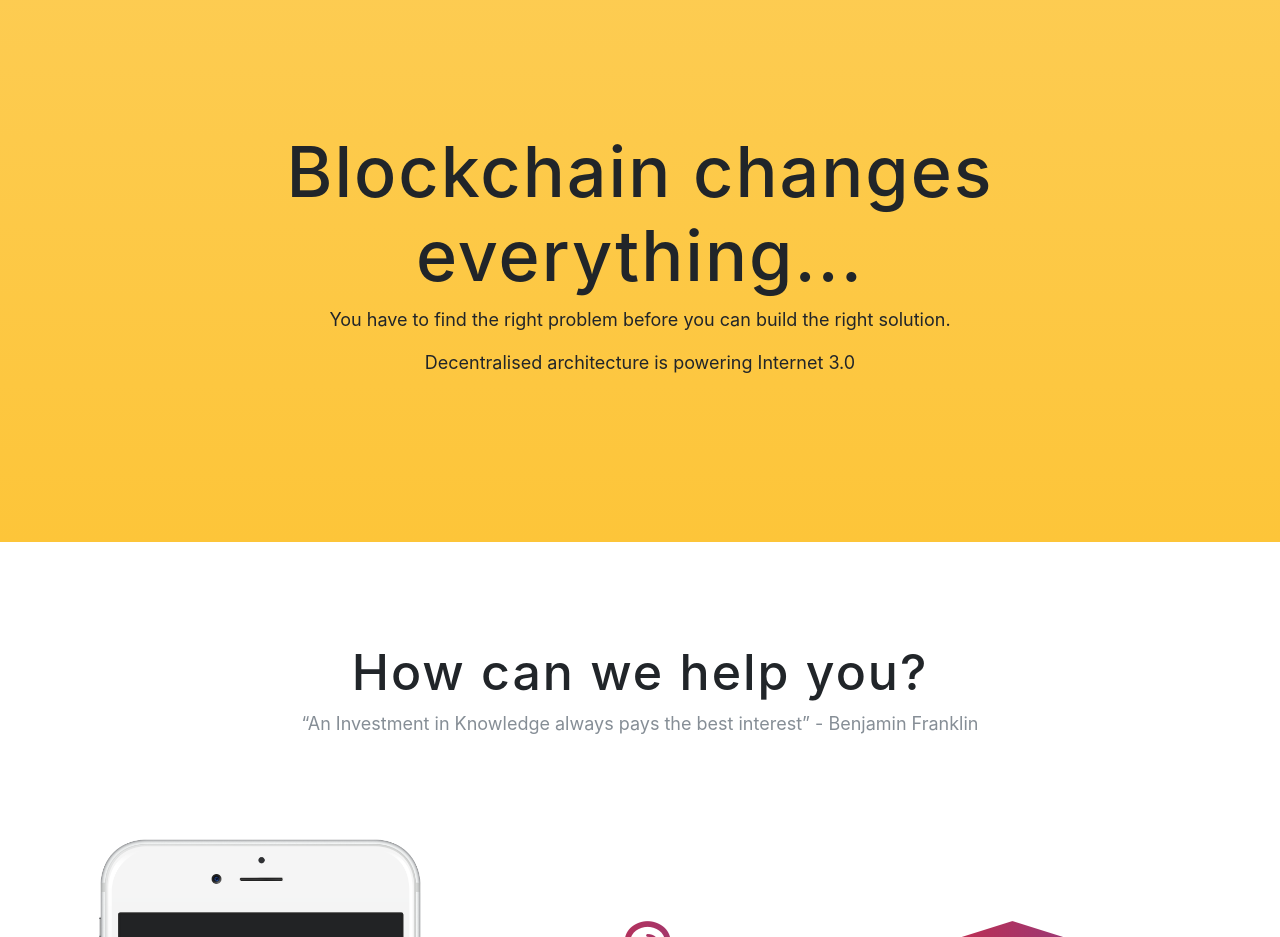
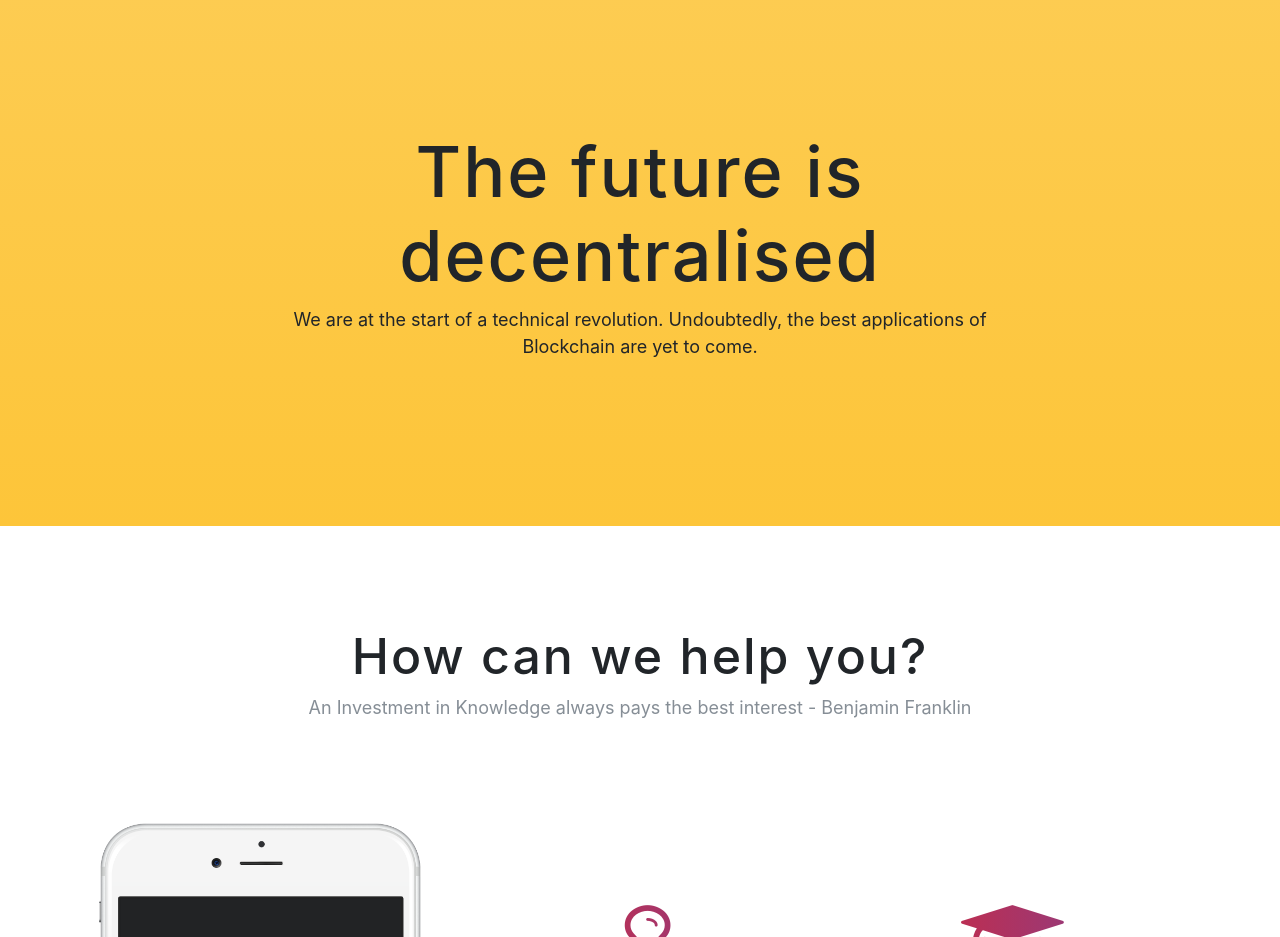
Before and after one commit to blockrockettech/blockrockettech.github.io, a website with bundled scripts: page index.html in a window 1280 px wide. Shown: the part 820-1757 px from the top of the page. Built offline with nearby package versions, Linux system fonts and the light colour scheme; a web font is replaced by a local one.

Commit message:
more marketing bunf

```diff
--- a/index.html
+++ b/index.html
@@ -73,9 +73,8 @@
       <div class="container">
         <div class="row">
           <div class="col-md-8 mx-auto">
-            <h2 class="section-heading">Blockchain changes everything...</h2>
-            <p>You have to find the right problem before you can build the right solution.</p>
-            <p>Decentralised architecture is powering Internet 3.0</p>
+            <h2 class="section-heading">The future is decentralised</h2>
+            <p>We are at the start of a technical revolution. Undoubtedly, the best applications of Blockchain are yet to come.</p>
           </div>
         </div>
       </div>
@@ -85,7 +84,7 @@
       <div class="container">
         <div class="section-heading text-center">
           <h2>How can we help you?</h2>
-          <p class="text-muted">“An Investment in Knowledge always pays the best interest” - Benjamin Franklin</p>
+          <p class="text-muted">An Investment in Knowledge always pays the best interest - Benjamin Franklin</p>
         </div>
         <div class="row">
           <div class="col-lg-4 my-auto hidden-sm-down">
```
